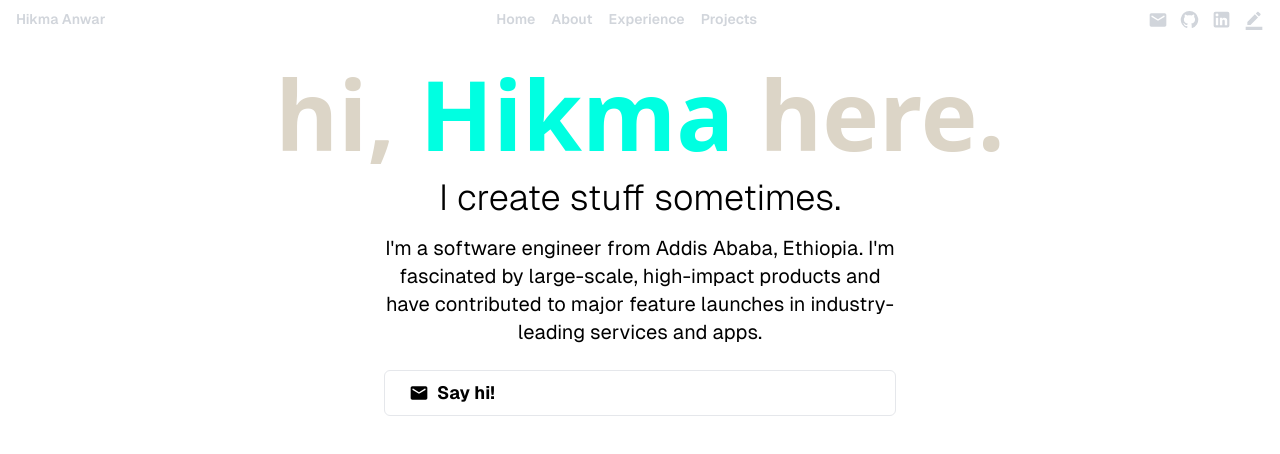
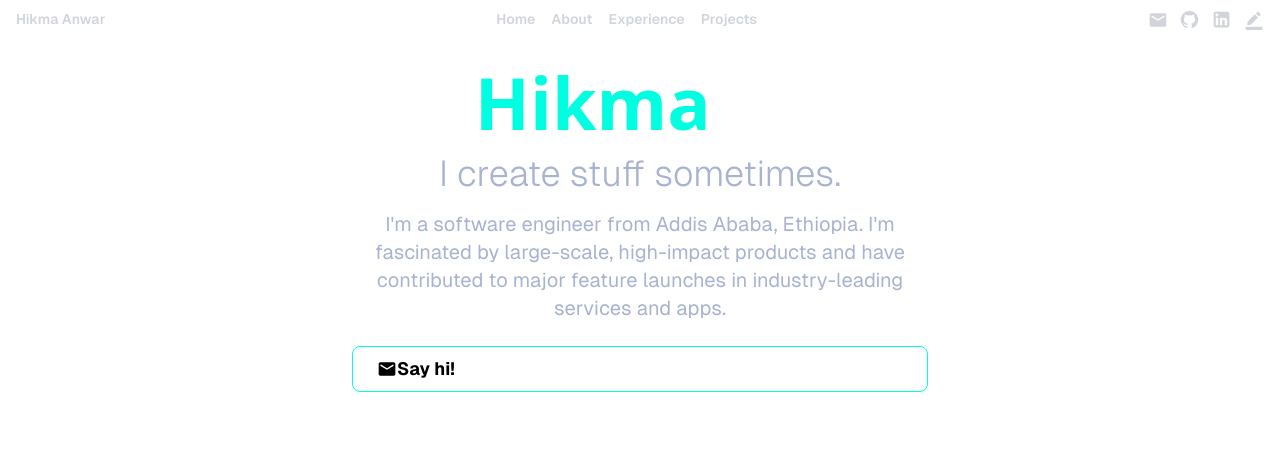
Before and after one commit to HikmaAnwar/hikma-s-portfolio, a Next.js app: page / in a window 1280 px wide. Shown: the top 454 px of the page. Built offline with nearby package versions, Linux system fonts and the light colour scheme.

Commit message:
fix: minor change

```diff
--- a/src/app/components/Intro.jsx
+++ b/src/app/components/Intro.jsx
@@ -22,7 +22,7 @@ const Intro = () => {
     <div className="relative flex flex-col items-center text-center mx-auto max-w-5xl min-h-screen pt-32 mt-60 px-4">
       <FractalTree />
 
-      <h1 className="text-colors-lightestSlate text-5xl md:text-7xl lg:text-8xl pt-32 font-bold font-sans">
+      <h1 className="text-white  text-3xl md:text-2xl lg:text-7xl pt-32 font-bold font-sans">
         {text.split(" ").map((word, idx) => (
           <span key={idx}>
             {word === "Hikma" ? (
@@ -35,17 +35,17 @@ const Intro = () => {
       </h1>
 
       <FadeInSection delay="0.5s">
-        <div className="mt-4 text-slate text-2xl md:text-4xl font-light">
+        <div className="mt-4 text-colors-slate text-6xl md:text-4xl font-light">
           I create stuff sometimes.
         </div>
-        <p className="mt-4 text-slate text-lg md:text-xl max-w-lg">
+        <p className="mt-4 text-colors-slate text-lg md:text-xl max-w-xl ">
           I'm a software engineer from Addis Ababa, Ethiopia. I'm fascinated by
           large-scale, high-impact products and have contributed to major
           feature launches in industry-leading services and apps.
         </p>
         <a
           href="mailto:hikmaanwar89@gmail.com"
-          className="mt-6 flex items-center space-x-2 border border-greenBright px-6 py-2 rounded-md text-lg font-bold hover:bg-lightestNavy transition duration-300"
+          className="mt-6 flex items-center  border border-colors-greenBright px-6 py-2 rounded-lg text-lg font-bold hover:bg-colors-lightestNavy transition duration-300"
         >
           <EmailRounded fontSize="small" />
           <span>Say hi!</span>
```
